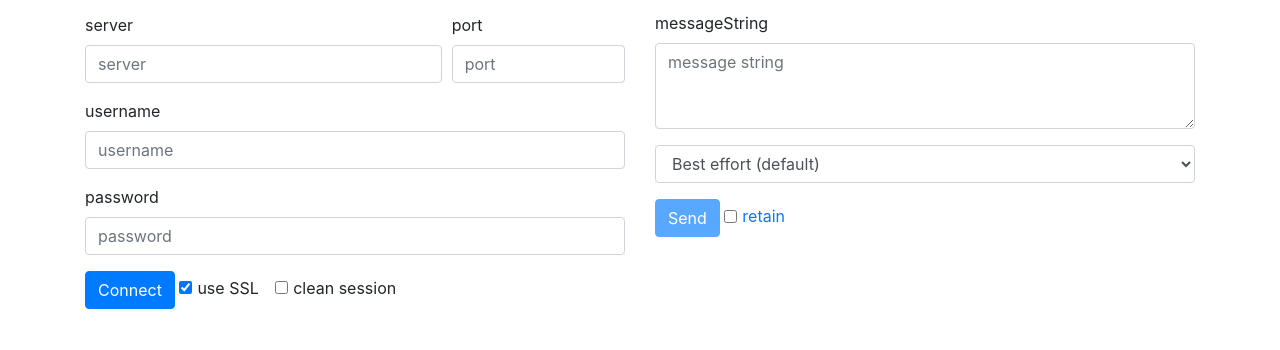
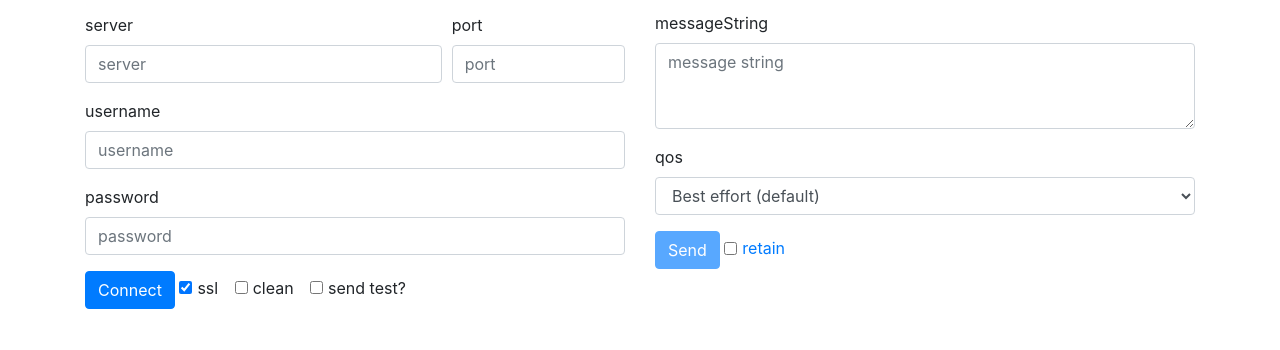
Before and after one commit to magnum/messagingapp-mqtt, a website: page public/test.html in a window 1280 px wide. Shown: the part 201-551 px from the top of the page. Drawn offline with nearby package versions, Linux system fonts and the light colour scheme; no server answers.

Commit message:
send-test-on-connect

```diff
--- a/public/scripts.js
+++ b/public/scripts.js
@@ -87,8 +87,8 @@ function onConnect() {
   connected = true;
   $("#input-mqtt_client_id").val(client_id);
   $("#submit-message").attr("disabled",false);
-  sendMessage()
   $("#badge-mqtt-server-status").text("connected").addClass("badge-success").removeClass("badge-secondary");
+  if ($("#input-mqtt-send-test-on-connect").is(":checked")) sendMessage();
 }
 
 
--- a/public/test.html
+++ b/public/test.html
@@ -75,11 +75,15 @@
                   <button type="submit" id="submit-server" class="btn btn-primary">Connect</button>
                   <div class="form-check form-check-inline">
                     <input type="checkbox" class="form-check-input" id="input-mqtt-use-ssl" checked>
-                    <label class="form-check-label" for="input-mqtt-use-ssl">use SSL</label>
+                    <label class="form-check-label" for="input-mqtt-use-ssl">ssl</label>
                   </div>
                   <div class="form-check form-check-inline">
                     <input type="checkbox" class="form-check-input" id="input-mqtt-clean-session">
-                    <label class="form-check-label" for="input-mqtt-clean-session">clean session</label>
+                    <label class="form-check-label" for="input-mqtt-clean-session">clean</label>
+                  </div>
+                  <div class="form-check form-check-inline">
+                    <input type="checkbox" class="form-check-input" id="input-mqtt-send-test-on-connect">
+                    <label class="form-check-label" for="input-mqtt-send-test-on-connect">send test?</label>
                   </div>
 
 
@@ -109,7 +113,7 @@
             <div class="form-row">
               <div class="col-12">
                 <div class="form-group form-group">
-                  <!-- <label for="input-message-qos">qos</label> -->
+                  <label for="input-message-qos">qos</label>
                   <select class="form-control" id="input-message-qos">
                     <option value="0">Best effort (default)</option>
                     <option value="1">At least once</option>
```
